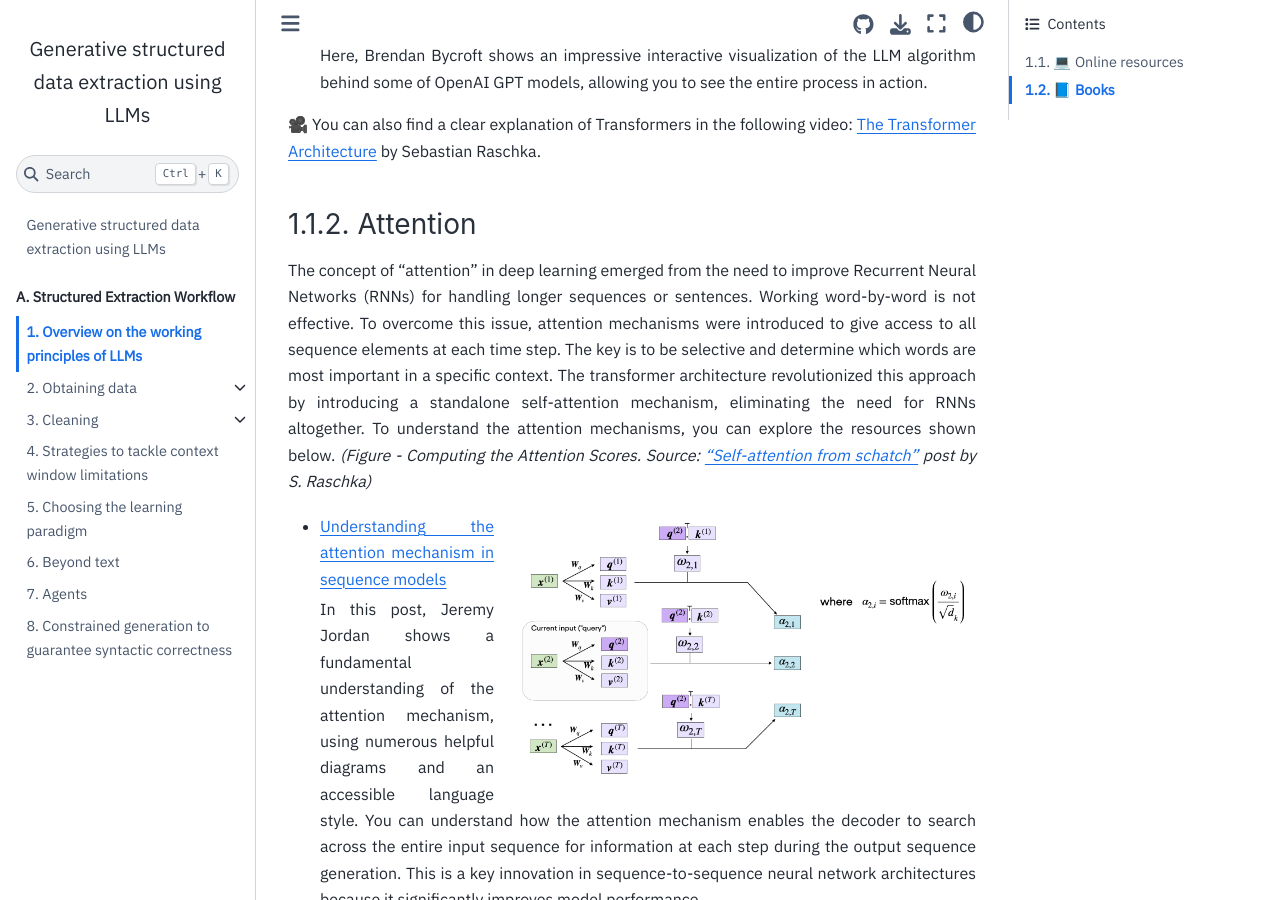
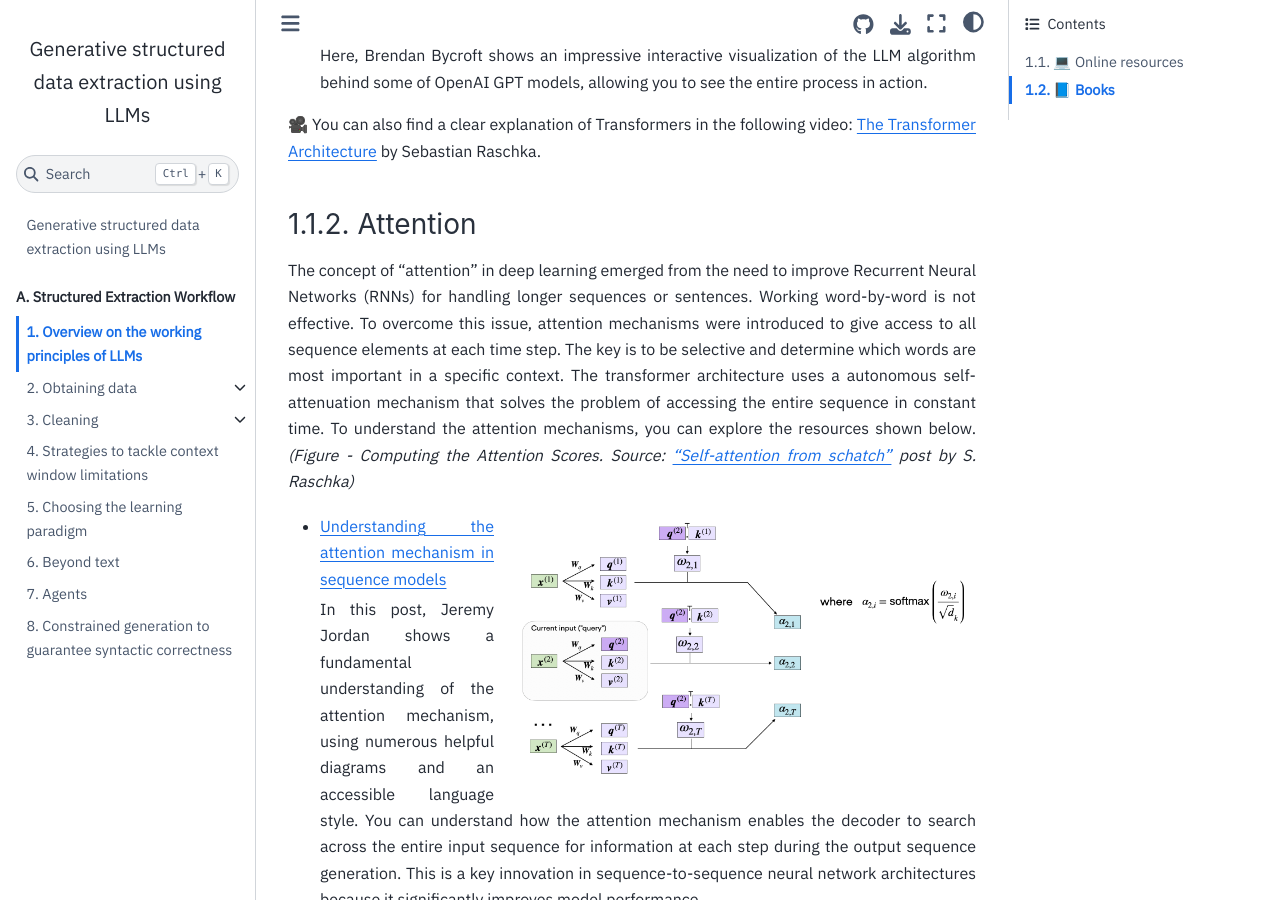
Before and after one commit to lamalab-org/matextract-book, a Jupyter Book: the page built from content/background/resources_LLMs.md, in a window 1280 px wide and 900 px high, scrolled down 1555 px. Built offline with Jupyter Book 1.0.4 settings and Sphinx 7.4.7 and the Sphinx Book theme 1.1.4, drawn with Linux system fonts in a browser that asks for light colours.

Commit message:
Update resources_LLMs.md

```diff
--- a/content/background/resources_LLMs.md
+++ b/content/background/resources_LLMs.md
@@ -48,7 +48,7 @@ The Transformer, model architecture. Source: [{cite}`vaswani2023attention`](http
 
 ### Attention
 
-The concept of "attention” in deep learning emerged from the need to improve Recurrent Neural Networks (RNNs) for handling longer sequences or sentences. Working word-by-word is not effective. To overcome this issue, attention mechanisms were introduced to give access to all sequence elements at each time step. The key is to be selective and determine which words are most important in a specific context. The transformer architecture revolutionized this approach by introducing a standalone self-attention mechanism, eliminating the need for RNNs altogether. To understand the attention mechanisms, you can explore the resources shown below. *(Figure - Computing the Attention Scores. Source: ["Self-attention from schatch"](https://sebastianraschka.com/blog/2023/self-attention-from-scratch.html) post by S. Raschka)*
+The concept of "attention” in deep learning emerged from the need to improve Recurrent Neural Networks (RNNs) for handling longer sequences or sentences. Working word-by-word is not effective. To overcome this issue, attention mechanisms were introduced to give access to all sequence elements at each time step. The key is to be selective and determine which words are most important in a specific context. The transformer architecture uses a autonomous self-attenuation mechanism that solves the problem of accessing the entire sequence in constant time. To understand the attention mechanisms, you can explore the resources shown below. *(Figure - Computing the Attention Scores. Source: ["Self-attention from schatch"](https://sebastianraschka.com/blog/2023/self-attention-from-scratch.html) post by S. Raschka)*
 
 <!-- The attention mechanism is what makes the Transformer architecture unique and distinct from recurrent approaches to language modeling.-->
 
```
